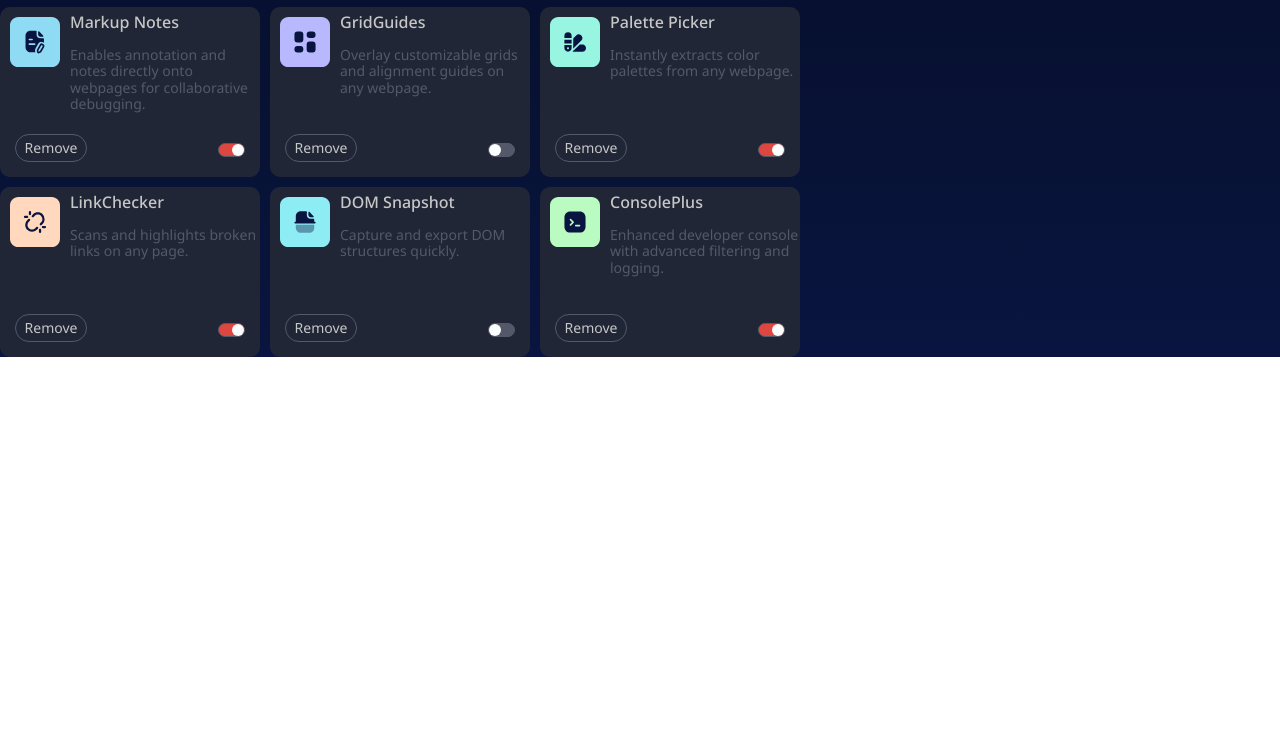
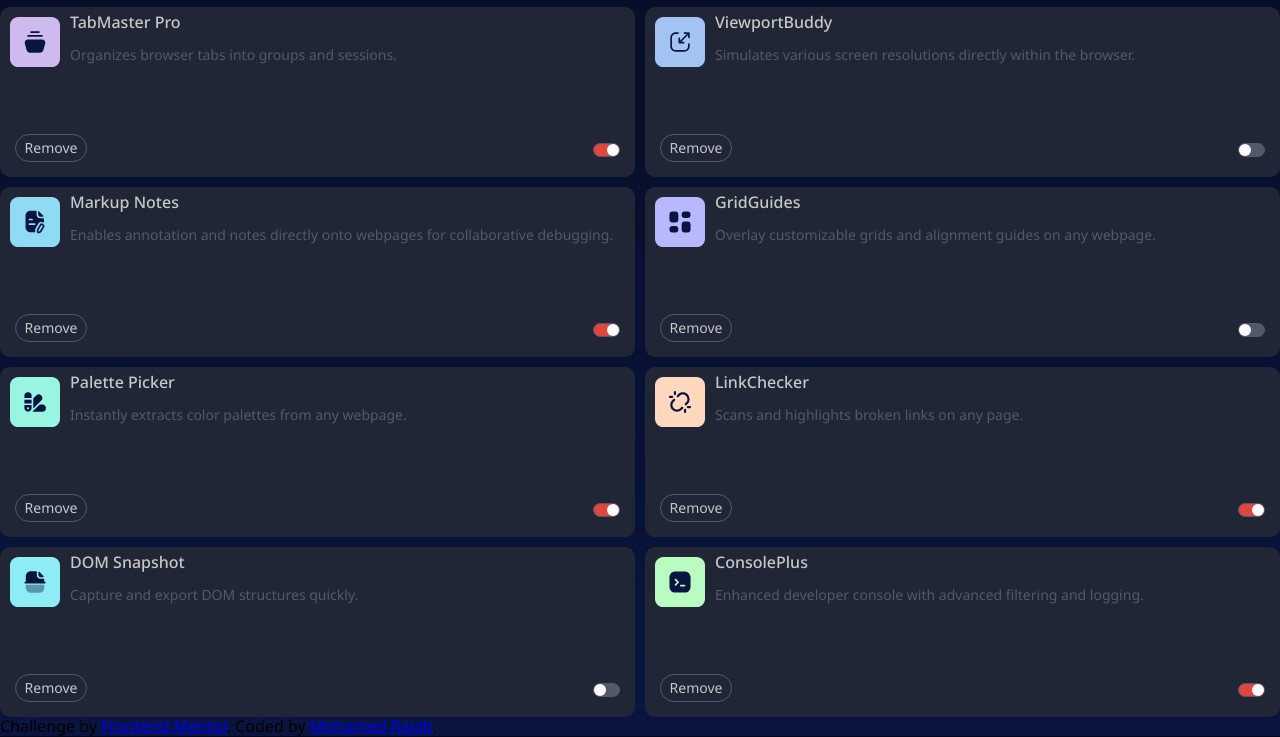
Before and after one commit to MSN55/browser-extensions-manager-ui-main, a plain HTML site: page index.html in a window 1280 px wide. Shown: the part 507-1244 px from the top of the page. Before the commit the page ends 864 px from the top, so only its background shows below. Drawn offline with nearby package versions, Linux system fonts and the light colour scheme.

Commit message:
Add files via upload

```diff
--- a/css/dark.css
+++ b/css/dark.css
@@ -97,7 +97,7 @@ body {
 .content {
     /* background-color: var(--DarkGradient); */
     display: grid;
-    grid-template-columns: repeat(3, 260px);
+    grid-template-columns: repeat(auto-fill, minmax(450px, 1fr));
     gap: 10px;
 
 }
--- a/css/light.css
+++ b/css/light.css
@@ -93,7 +93,7 @@ body {
 .content {
     /* background-color: var(--DarkGradient); */
     display: grid;
-    grid-template-columns: repeat(3, 260px);
+    grid-template-columns: repeat(auto-fill, minmax(450px, 1fr));
     gap: 10px;
 
 }
--- a/index.html
+++ b/index.html
@@ -51,11 +51,11 @@
 
   </div>
 
-<!--
+
   <div class="attribution">
     Challenge by <a href="https://www.frontendmentor.io?ref=challenge">Frontend Mentor</a>.
-    Coded by <a href="#">Your Name Here</a>.
-  </div> -->
+    Coded by <a href="#">Mohamed Rajab</a>.
+  </div>
 
   <script src="main.js"></script>
 </body>
```
